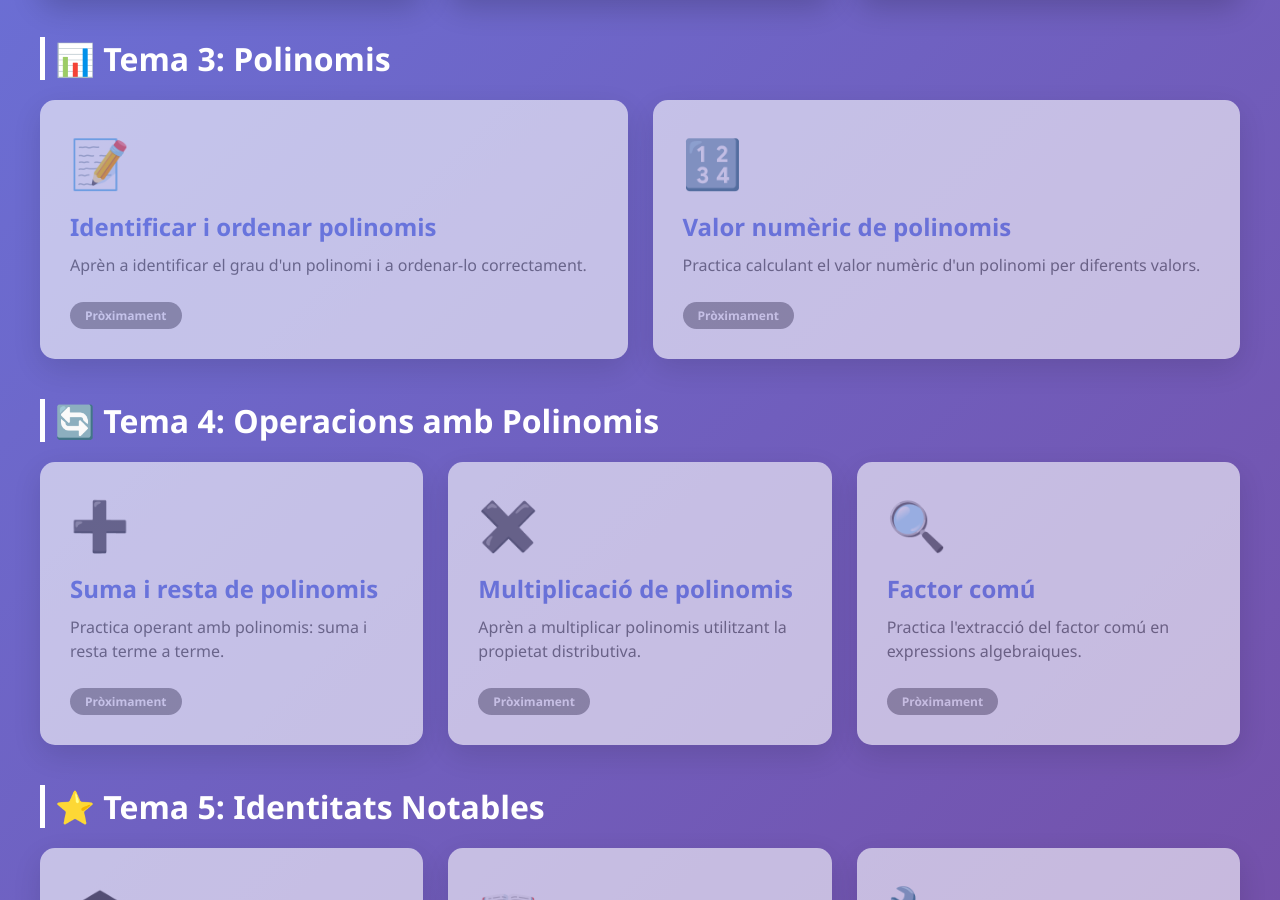
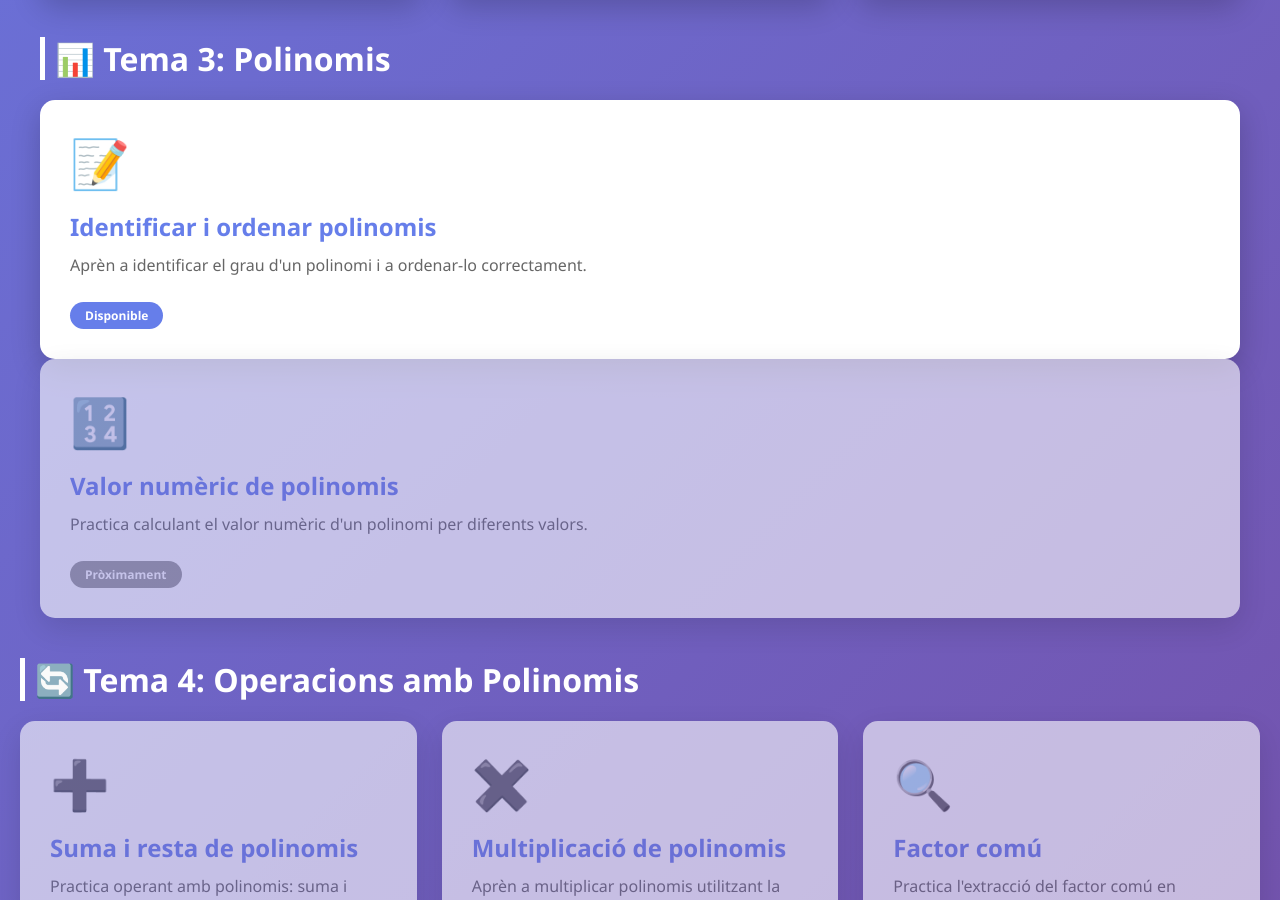
Before and after one commit to AlbertGodina/algebra, a plain HTML site: page index.html in a window 1280 px wide. Shown: the part 1210-2110 px from the top of the page. Drawn offline with Linux system fonts and the light colour scheme.

Commit message:
Replace coming soon card with a link to exercises

```diff
--- a/index.html
+++ b/index.html
@@ -268,15 +268,14 @@
         <!-- Tema 3: Polinomis -->
         <div class="section">
             <h2 class="section-title">📊 Tema 3: Polinomis</h2>
-            <div class="cards-grid">
-                <div class="card coming-soon">
-                    <div class="card-icon">📝</div>
-                    <h3 class="card-title">Identificar i ordenar polinomis</h3>
-                    <p class="card-description">
-                        Aprèn a identificar el grau d'un polinomi i a ordenar-lo correctament.
-                    </p>
-                    <span class="card-badge">Pròximament</span>
-                </div>
+            <a href="exercicis/polinomis/identificar_ordenar.html" class="card">
+                <div class="card-icon">📝</div>
+                <h3 class="card-title">Identificar i ordenar polinomis</h3>
+                <p class="card-description">
+                    Aprèn a identificar el grau d'un polinomi i a ordenar-lo correctament.
+                </p>
+                <span class="card-badge">Disponible</span>
+                </a>
 
                 <div class="card coming-soon">
                     <div class="card-icon">🔢</div>
```
